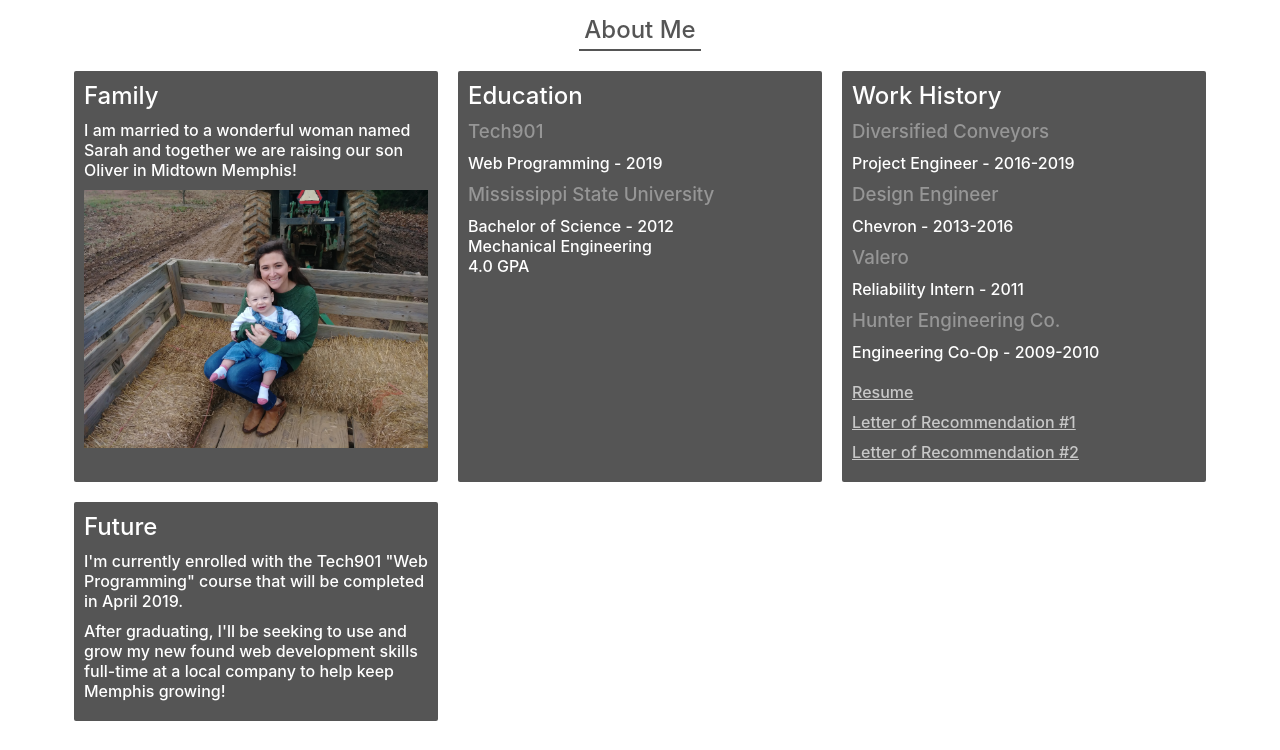
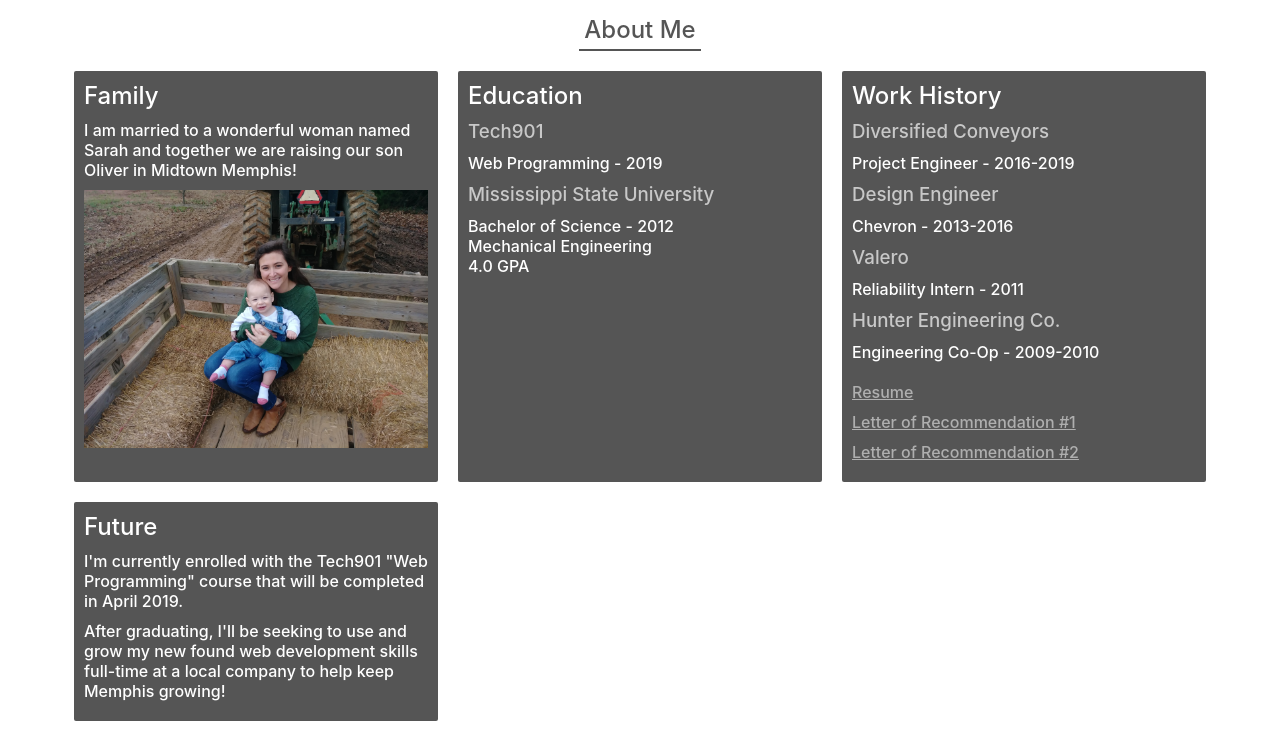
Before and after one commit to cofad/portfolio, a PHP site: page / in a window 1280 px wide. Shown: the part 800-1550 px from the top of the page. Run offline with PHP 8.4, Linux system fonts and the light colour scheme.

Commit message:
Updated work history link color

```diff
--- a/main.css
+++ b/main.css
@@ -138,7 +138,7 @@
 
 .about-card__sub-title {
 	margin-top: 10px;
-	color: rgb(150,150,150);
+	color: rgb(200,200,200);
 }
 
 .about-card__text {
@@ -155,7 +155,9 @@
 
 .about-card__link {
 	display: block;
-	color: rgb(200,200,200);
+
+	color: rgb(175,175,175);
+
 	margin: 10px 0px 10px 0;
 }
 
```
